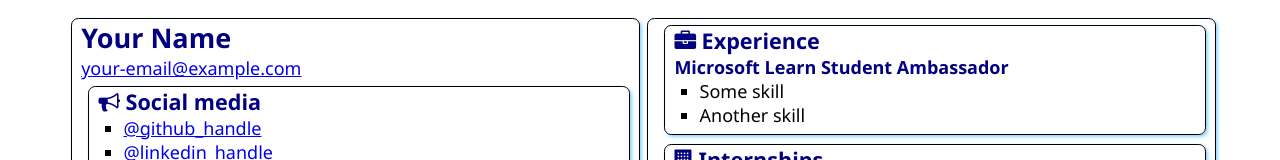
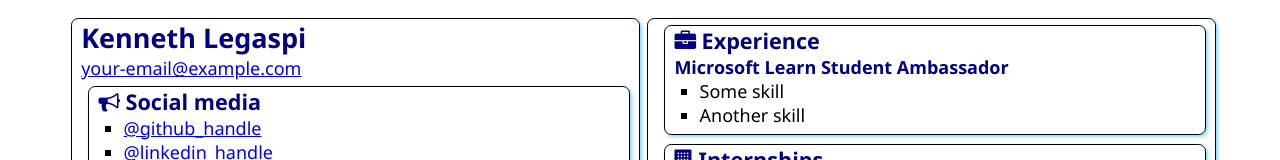
Before and after one commit to kennethlegaspi-mlsa/SATechnicalOnboarding, a plain HTML site: page src/index.html in a window 1280 px wide. Shown: the top 160 px of the page. Drawn offline with Linux system fonts and the light colour scheme.

Commit message:
Added My Name
Changed the header to my name

```diff
--- a/src/index.html
+++ b/src/index.html
@@ -15,7 +15,7 @@
 	<body>
 		<main>
 			<article class="box">
-				<h1>Your Name</h1>
+				<h1>Kenneth Legaspi</h1>
 				<div>
 					<a href="mailto:your.email@example.com"
 						>your-email@example.com</a
```
